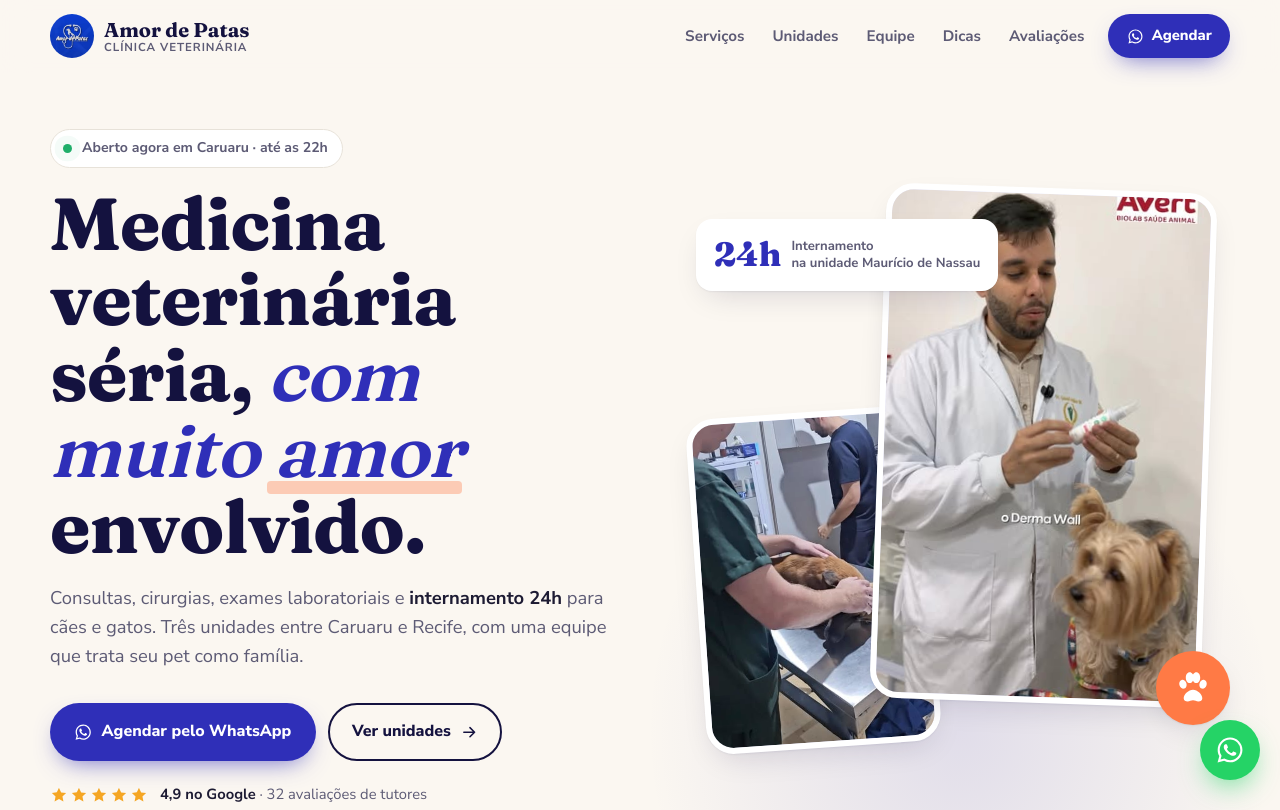
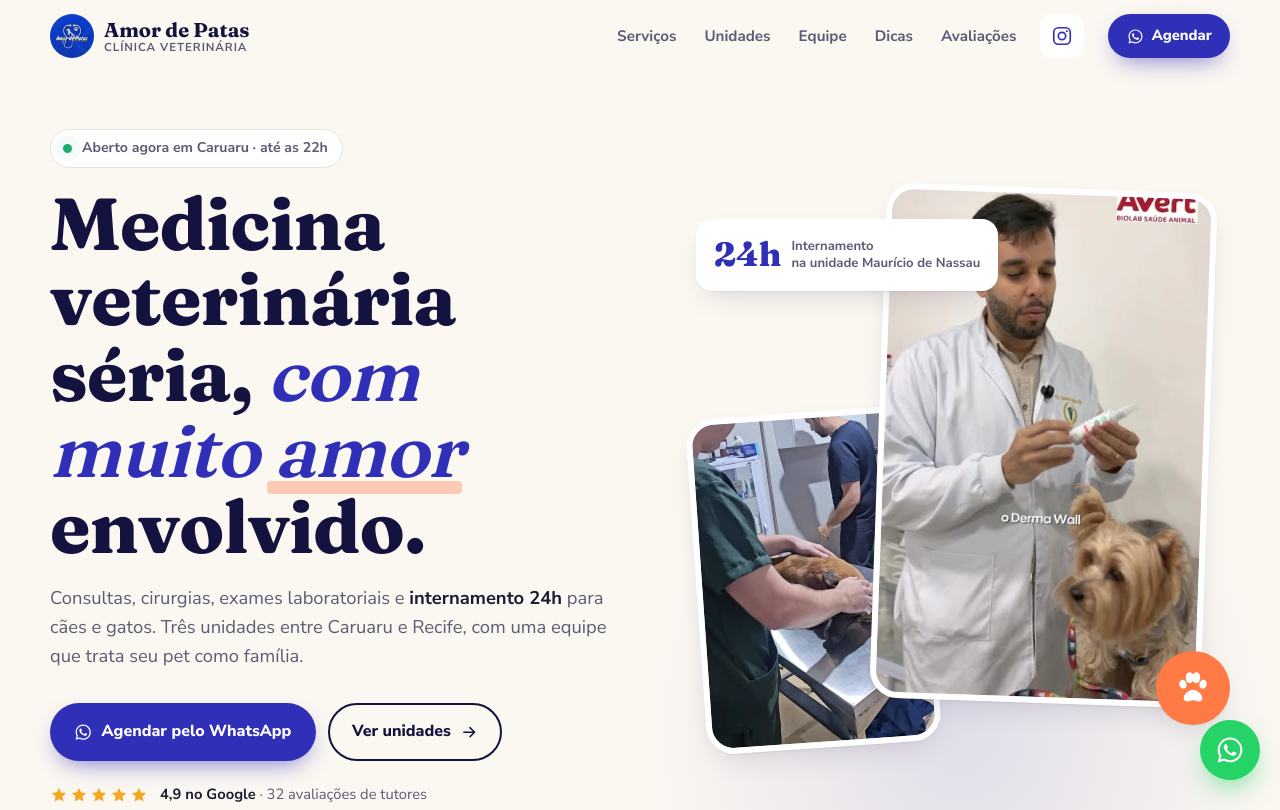
Before and after one commit to ruanvictorrr/Amor-de-Patas, a plain HTML site: page index.html in a window 1280 px wide. Shown: the top 810 px of the page. Drawn offline with Linux system fonts and the light colour scheme.

Commit message:
Botão do Instagram no cabeçalho

```diff
--- a/css/styles.css
+++ b/css/styles.css
@@ -82,7 +82,11 @@ p { margin: 0; }
 .brand small { display: none; font-size: .72rem; color: var(--muted); letter-spacing: .08em; text-transform: uppercase; font-weight: 700; }
 .brand-light strong { color: #fff; }
 .brand-light small { display: block; color: rgba(255, 255, 255, .65); }
-.nav-cta { margin-left: auto; }
+.nav-ig {
+  display: grid; place-items: center; width: 44px; height: 44px; flex: none; margin-left: auto;
+  border-radius: 12px; background: var(--paper); color: var(--blue); transition: background .2s, color .2s;
+}
+.nav-ig .ico { width: 22px; height: 22px; }
 
 /* Menu mobile (gaveta) */
 .menu {
@@ -449,7 +453,8 @@ blockquote cite { display: block; margin-top: 10px; font-style: normal; font-siz
   }
   .menu a { padding: 0; border: 0; font-size: .95rem; color: var(--muted); transition: color .2s; }
   .menu a:hover { color: var(--blue); }
-  .nav-cta { margin-left: 0; }
+  .nav-ig:hover { background: var(--blue); color: #fff; }
+  .nav-ig { margin-left: 0; }
 
   .hero { padding: 56px 0 88px; }
   .hero::before { inset: auto -10% -40% 40%; height: 120%; }
--- a/index.html
+++ b/index.html
@@ -45,6 +45,9 @@
       <a href="#dicas">Dicas</a>
       <a href="#avaliacoes">Avaliações</a>
     </nav>
+    <a class="nav-ig" href="https://www.instagram.com/clinica_amorpatas/" target="_blank" rel="noopener" aria-label="Instagram da Clínica Amor de Patas">
+      <svg class="ico"><use href="#i-ig"/></svg>
+    </a>
     <a class="btn btn-primary btn-sm nav-cta" href="https://wa.me/5581998963040?text=Ol%C3%A1!%20Vim%20pelo%20site%20e%20gostaria%20de%20agendar%20uma%20consulta." target="_blank" rel="noopener">
       <svg class="ico"><use href="#i-wa"/></svg><span>Agendar</span>
     </a>
```
